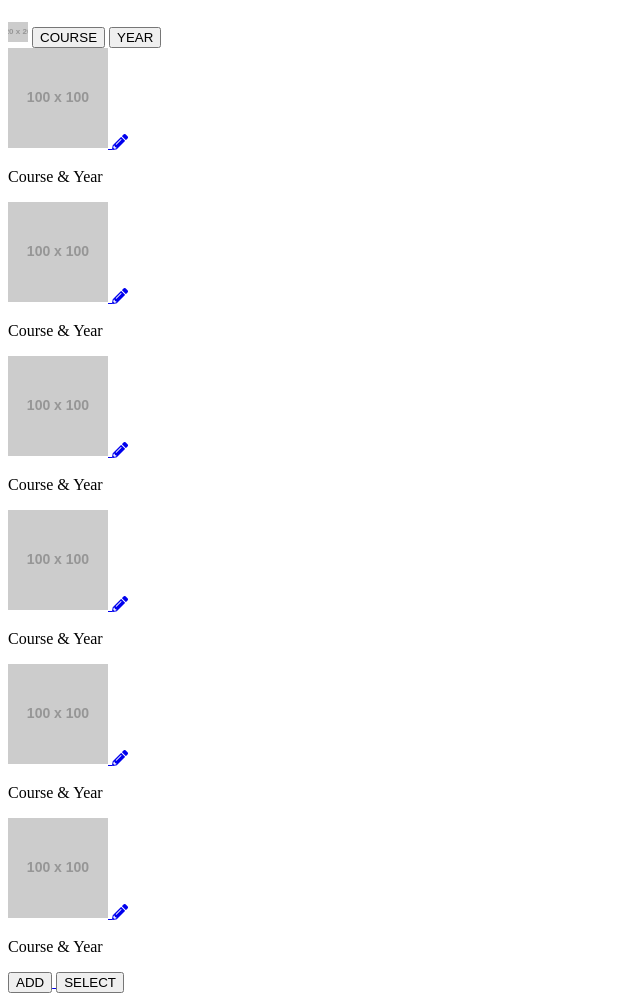
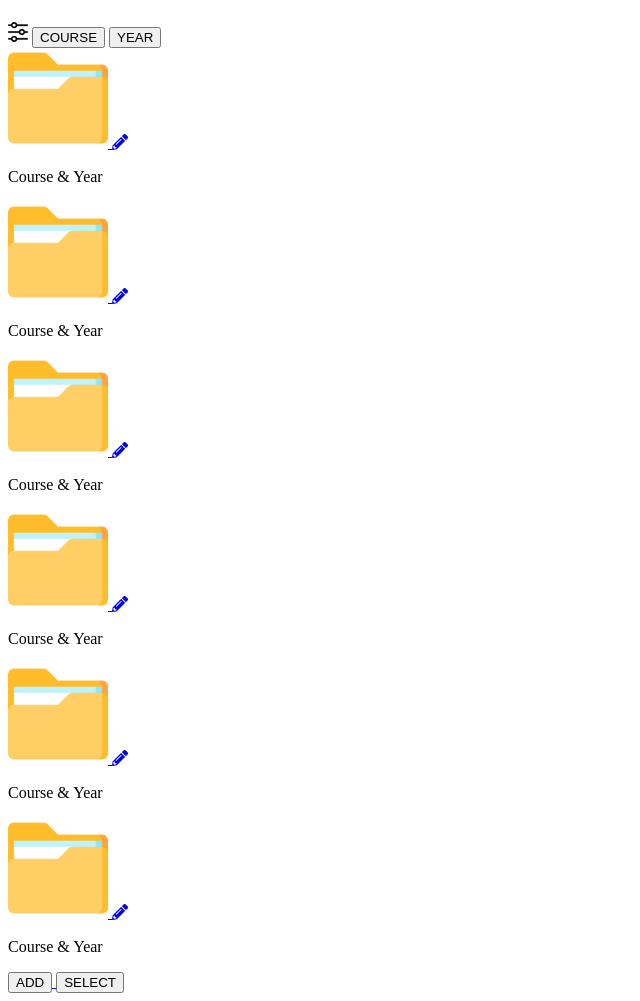
Before and after one commit to TacticianR1muru/CPET12L, a Django app: page /studrec/ in a window 1280 px wide. Shown: the part 84-1085 px from the top of the page, without its empty margins (0-640 px from the left). Run offline with Django 5.2, Linux system fonts and the light colour scheme; grey boxes labelled with a size stand in for pictures from a placeholder-image service; some libraries are stand-ins or nearby versions.

Commit message:
Add files via upload

```diff
--- a/Project_admin/Project/adminmod/templates/studrec/Editlist.html
+++ b/Project_admin/Project/adminmod/templates/studrec/Editlist.html
@@ -5,10 +5,11 @@
     <link rel="#" href="#">
 </head>
 <body>
+    {% load static %}
     <div class="container">
         <div class="header">
             <a href="{% url 'studlist' %}">
-                <img alt="Placeholder image" height="30" src="https://placehold.co/50x50" width="30"/>
+                <img alt="Placeholder image" height="30" src="{% static 'adminmod/images/arrow-left.png' %}" width="30"/>
                 </a>
             <h1>Edit Student</h1>
         </div>
@@ -19,7 +20,7 @@
         </div>
         <div class="form-group">
             <label for="birth-date">Birth Date:</label>
-            <input type="text" id="birth-date">
+            <input type="date" id="birth-date">
         </div>
         <div class="form-group">
             <label for="student-name">Student Name:</label>
--- a/Project_admin/Project/adminmod/templates/studrec/Student Records.html
+++ b/Project_admin/Project/adminmod/templates/studrec/Student Records.html
@@ -15,8 +15,9 @@
      Student Records
     </h1>
    </div>
+   {% load static %}
    <div class="buttons">
-    <img alt="Settings Icon Placeholder" class="settings-icon" height="20" src="https://placehold.co/20x20" width="20"/>
+    <img alt="Settings Icon Placeholder" class="settings-icon" height="20" src="{% static 'adminmod/images/settings-sliders.png' %}" width="20"/>
     <button>
      COURSE
     </button>
@@ -24,22 +25,25 @@
      YEAR
     </button>
    </div>
-   <div class="records">
+   {% load static %}
+<div class="records">
     <div class="record">
         <a href="{% url 'studlist' %}">
-     <img alt="Student Image Placeholder" height="100" src="https://placehold.co/100x100" width="100"/>
-     </a>
-     <a href="{% url 'editcourse' %}">
-     <i class="fas fa-pencil-alt edit-icon"></i>
-     </a>
+            <img alt="Student Image Placeholder" height="100" src="{% static 'adminmod/images/folder.png' %}" width="100"/>
+        </a>
+        <a href="{% url 'editcourse' %}">
+            <i class="fas fa-pencil-alt edit-icon"></i>
+        </a>
+    </div>
+</div>
      <p>
       Course &amp; Year
      </p>
     </div>
     <div class="record">
         <a href="{% url 'studlist' %}">
-            <img alt="Student Image Placeholder" height="100" src="https://placehold.co/100x100" width="100"/>
-            </a>
+            <img alt="Student Image Placeholder" height="100" src="{% static 'adminmod/images/folder.png' %}" width="100"/>
+        </a>
             <a href="{% url 'editcourse' %}">
         <i class="fas fa-pencil-alt edit-icon"></i>
      </a>
@@ -49,8 +53,8 @@
     </div>
     <div class="record">
         <a href="{% url 'studlist' %}">
-            <img alt="Student Image Placeholder" height="100" src="https://placehold.co/100x100" width="100"/>
-            </a>
+            <img alt="Student Image Placeholder" height="100" src="{% static 'adminmod/images/folder.png' %}" width="100"/>
+        </a>
             <a href="{% url 'editcourse' %}">
         <i class="fas fa-pencil-alt edit-icon"></i>
      </a>
@@ -60,8 +64,8 @@
     </div>
     <div class="record">
         <a href="{% url 'studlist' %}">
-            <img alt="Student Image Placeholder" height="100" src="https://placehold.co/100x100" width="100"/>
-            </a>
+            <img alt="Student Image Placeholder" height="100" src="{% static 'adminmod/images/folder.png' %}" width="100"/>
+        </a>
             <a href="{% url 'editcourse' %}">
         <i class="fas fa-pencil-alt edit-icon"></i>
      </a>
@@ -71,8 +75,8 @@
     </div>
     <div class="record">
         <a href="{% url 'studlist' %}">
-            <img alt="Student Image Placeholder" height="100" src="https://placehold.co/100x100" width="100"/>
-            </a>
+            <img alt="Student Image Placeholder" height="100" src="{% static 'adminmod/images/folder.png' %}" width="100"/>
+        </a>
             <a href="{% url 'editcourse' %}">
         <i class="fas fa-pencil-alt edit-icon"></i>
      </a>
@@ -82,8 +86,8 @@
     </div>
     <div class="record">
         <a href="{% url 'studlist' %}">
-            <img alt="Student Image Placeholder" height="100" src="https://placehold.co/100x100" width="100"/>
-            </a>
+            <img alt="Student Image Placeholder" height="100" src="{% static 'adminmod/images/folder.png' %}" width="100"/>
+        </a>
             <a href="{% url 'editcourse' %}">
         <i class="fas fa-pencil-alt edit-icon"></i>
      </a>
--- a/Project_admin/Project/adminmod/templates/studrec/addcourse.html
+++ b/Project_admin/Project/adminmod/templates/studrec/addcourse.html
@@ -7,11 +7,12 @@
         <link rel="stylesheet" href="Addcourse.css">
     </head>
     <body>
+        {% load static %}
         <div class="container">
          <div class="header">
             <a href="{% url 'studrec' %}">
-                <img alt="Placeholder image" height="30" src="https://placehold.co/50x50" width="30"/>
-                </a>
+                <img alt="Placeholder image" height="30" src="{% static 'adminmod/images/arrow-left.png' %}" width="30"/>
+            </a>
           <h1>
            Student Records
           </h1>
--- a/Project_admin/Project/adminmod/templates/studrec/editcourse.html
+++ b/Project_admin/Project/adminmod/templates/studrec/editcourse.html
@@ -7,11 +7,12 @@
         <link rel="stylesheet" href="Addcourse.css">
     </head>
     <body>
+        {% load static %}
         <div class="container">
          <div class="header">
             <a href="{% url 'studrec' %}">
-                <img alt="Placeholder image" height="30" src="https://placehold.co/50x50" width="30"/>
-                </a>
+                <img alt="Placeholder image" height="30" src="{% static 'adminmod/images/arrow-left.png' %}" width="30"/>
+            </a>
           <h1>
            Student Records
           </h1>
```
Also changed, not shown: Project_admin/Project/adminmod/templates/studrec/AddList.html (+4 -3 lines), Project_admin/Project/adminmod/templates/studrec/Student List 2.html (+6 -5 lines), Project_admin/Project/adminmod/templates/studrec/Student List.html (+6 -5 lines), Project_admin/Project/adminmod/templates/studrec/Student Records 2.html (+16 -7 lines).
